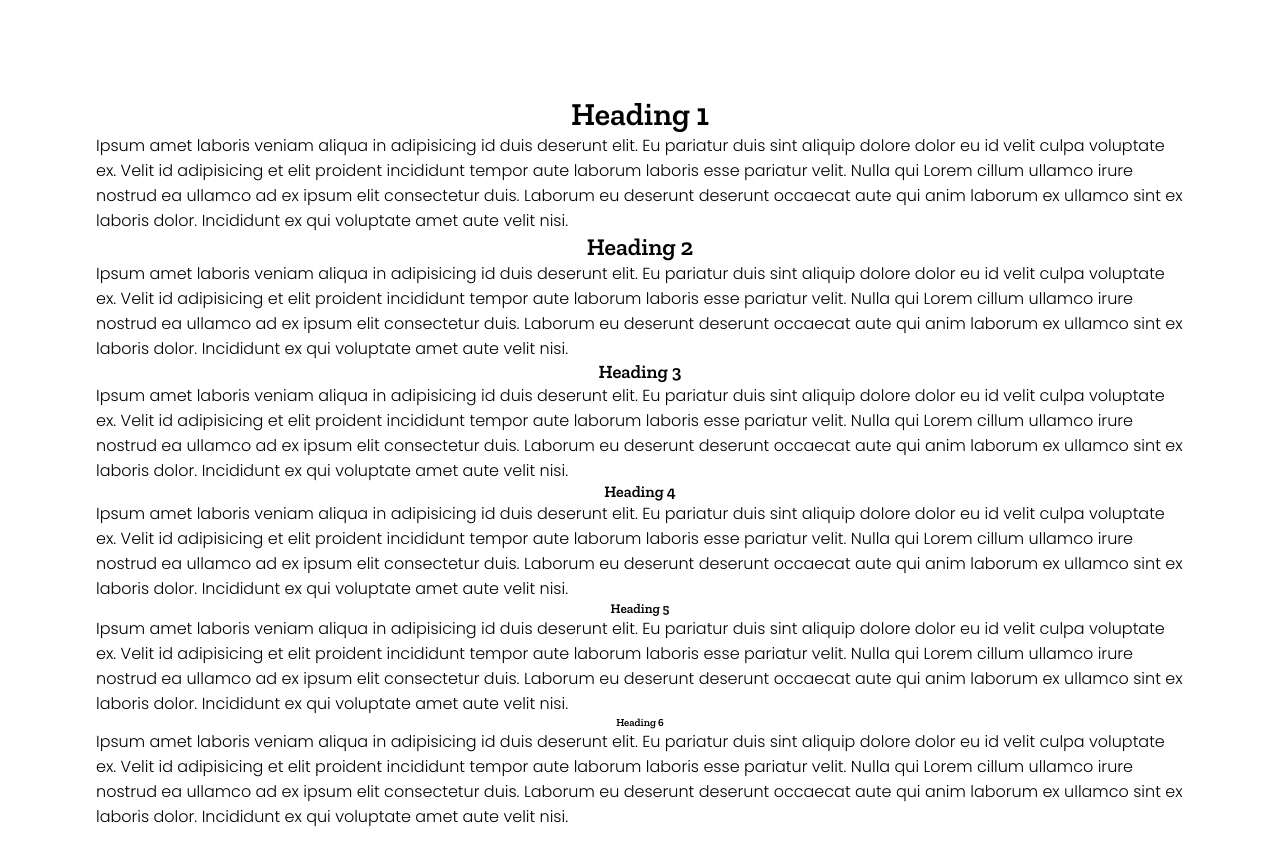
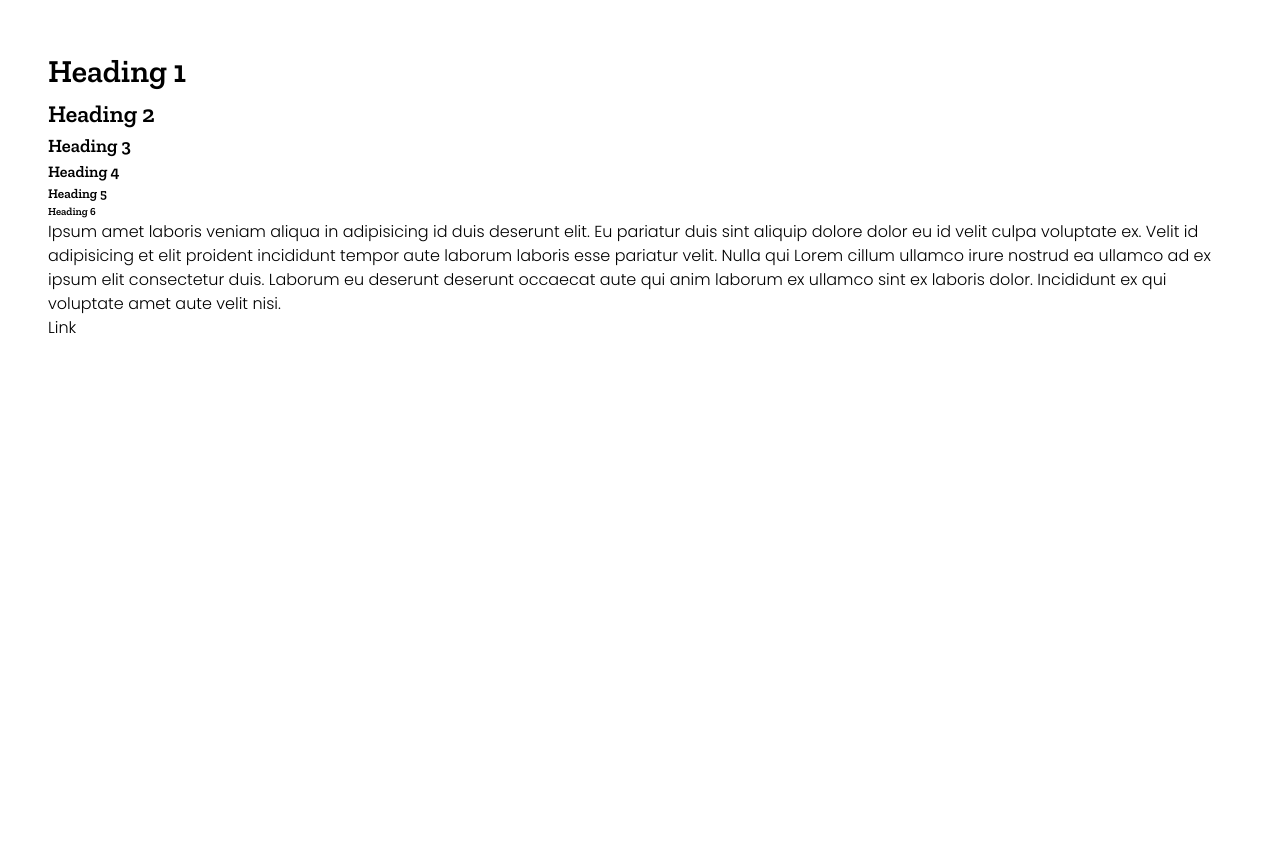
Before and after one commit to frans-de-waal/portfolio, a Next.js app: page / in a window 1280 px wide. Shown: the top 866 px of the page. After the commit the page ends 800 px from the top, so only its background shows below. Built offline with nearby package versions, Linux system fonts and the light colour scheme.

Commit message:
Added some font fallbacks

```diff
--- a/app/globals.css
+++ b/app/globals.css
@@ -81,8 +81,9 @@ body {
 }
 
 body {
-  font-family: 'Poppins';
+  font-family: 'Poppins', Verdana, Geneva, Tahoma, sans-serif;
   font-weight: 300;
+  line-height: 1.5;
 }
 
 a {
@@ -96,6 +97,6 @@ h3,
 h4,
 h5,
 h6 {
-  font-family: 'Zilla Slab';
+  font-family: 'Zilla Slab', Georgia, 'Times New Roman', Times, serif;
   font-weight: 600;
 }
--- a/app/page.module.css
+++ b/app/page.module.css
@@ -1,8 +1,8 @@
 .main {
   display: flex;
   flex-direction: column;
-  justify-content: space-between;
-  align-items: center;
-  padding: 6rem;
+  justify-content: flex-start;
+  align-items: flex-start;
+  padding: 3rem;
   min-height: 100vh;
 }
--- a/app/page.tsx
+++ b/app/page.tsx
@@ -4,17 +4,13 @@ export default function Home() {
   return (
     <main className={styles.main}>
       <h1>Heading 1</h1>
-      <p>Ipsum amet laboris veniam aliqua in adipisicing id duis deserunt elit. Eu pariatur duis sint aliquip dolore dolor eu id velit culpa voluptate ex. Velit id adipisicing et elit proident incididunt tempor aute laborum laboris esse pariatur velit. Nulla qui Lorem cillum ullamco irure nostrud ea ullamco ad ex ipsum elit consectetur duis. Laborum eu deserunt deserunt occaecat aute qui anim laborum ex ullamco sint ex laboris dolor. Incididunt ex qui voluptate amet aute velit nisi.</p>
       <h2>Heading 2</h2>
-      <p>Ipsum amet laboris veniam aliqua in adipisicing id duis deserunt elit. Eu pariatur duis sint aliquip dolore dolor eu id velit culpa voluptate ex. Velit id adipisicing et elit proident incididunt tempor aute laborum laboris esse pariatur velit. Nulla qui Lorem cillum ullamco irure nostrud ea ullamco ad ex ipsum elit consectetur duis. Laborum eu deserunt deserunt occaecat aute qui anim laborum ex ullamco sint ex laboris dolor. Incididunt ex qui voluptate amet aute velit nisi.</p>
       <h3>Heading 3</h3>
-      <p>Ipsum amet laboris veniam aliqua in adipisicing id duis deserunt elit. Eu pariatur duis sint aliquip dolore dolor eu id velit culpa voluptate ex. Velit id adipisicing et elit proident incididunt tempor aute laborum laboris esse pariatur velit. Nulla qui Lorem cillum ullamco irure nostrud ea ullamco ad ex ipsum elit consectetur duis. Laborum eu deserunt deserunt occaecat aute qui anim laborum ex ullamco sint ex laboris dolor. Incididunt ex qui voluptate amet aute velit nisi.</p>
       <h4>Heading 4</h4>
-      <p>Ipsum amet laboris veniam aliqua in adipisicing id duis deserunt elit. Eu pariatur duis sint aliquip dolore dolor eu id velit culpa voluptate ex. Velit id adipisicing et elit proident incididunt tempor aute laborum laboris esse pariatur velit. Nulla qui Lorem cillum ullamco irure nostrud ea ullamco ad ex ipsum elit consectetur duis. Laborum eu deserunt deserunt occaecat aute qui anim laborum ex ullamco sint ex laboris dolor. Incididunt ex qui voluptate amet aute velit nisi.</p>
       <h5>Heading 5</h5>
-      <p>Ipsum amet laboris veniam aliqua in adipisicing id duis deserunt elit. Eu pariatur duis sint aliquip dolore dolor eu id velit culpa voluptate ex. Velit id adipisicing et elit proident incididunt tempor aute laborum laboris esse pariatur velit. Nulla qui Lorem cillum ullamco irure nostrud ea ullamco ad ex ipsum elit consectetur duis. Laborum eu deserunt deserunt occaecat aute qui anim laborum ex ullamco sint ex laboris dolor. Incididunt ex qui voluptate amet aute velit nisi.</p>
       <h6>Heading 6</h6>
       <p>Ipsum amet laboris veniam aliqua in adipisicing id duis deserunt elit. Eu pariatur duis sint aliquip dolore dolor eu id velit culpa voluptate ex. Velit id adipisicing et elit proident incididunt tempor aute laborum laboris esse pariatur velit. Nulla qui Lorem cillum ullamco irure nostrud ea ullamco ad ex ipsum elit consectetur duis. Laborum eu deserunt deserunt occaecat aute qui anim laborum ex ullamco sint ex laboris dolor. Incididunt ex qui voluptate amet aute velit nisi.</p>
+      <a href="somethingnice">Link</a>
     </main>
   )
 }
```
